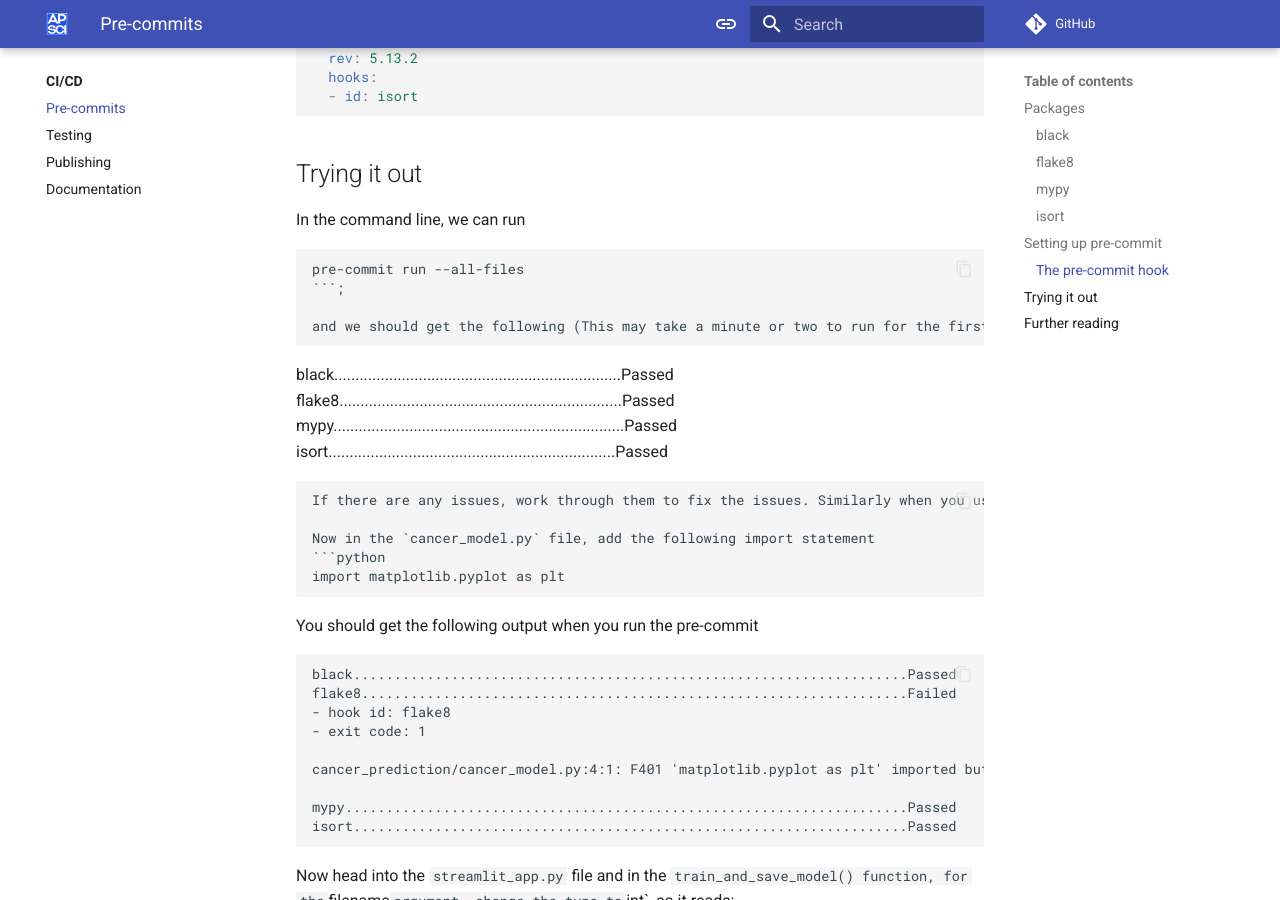
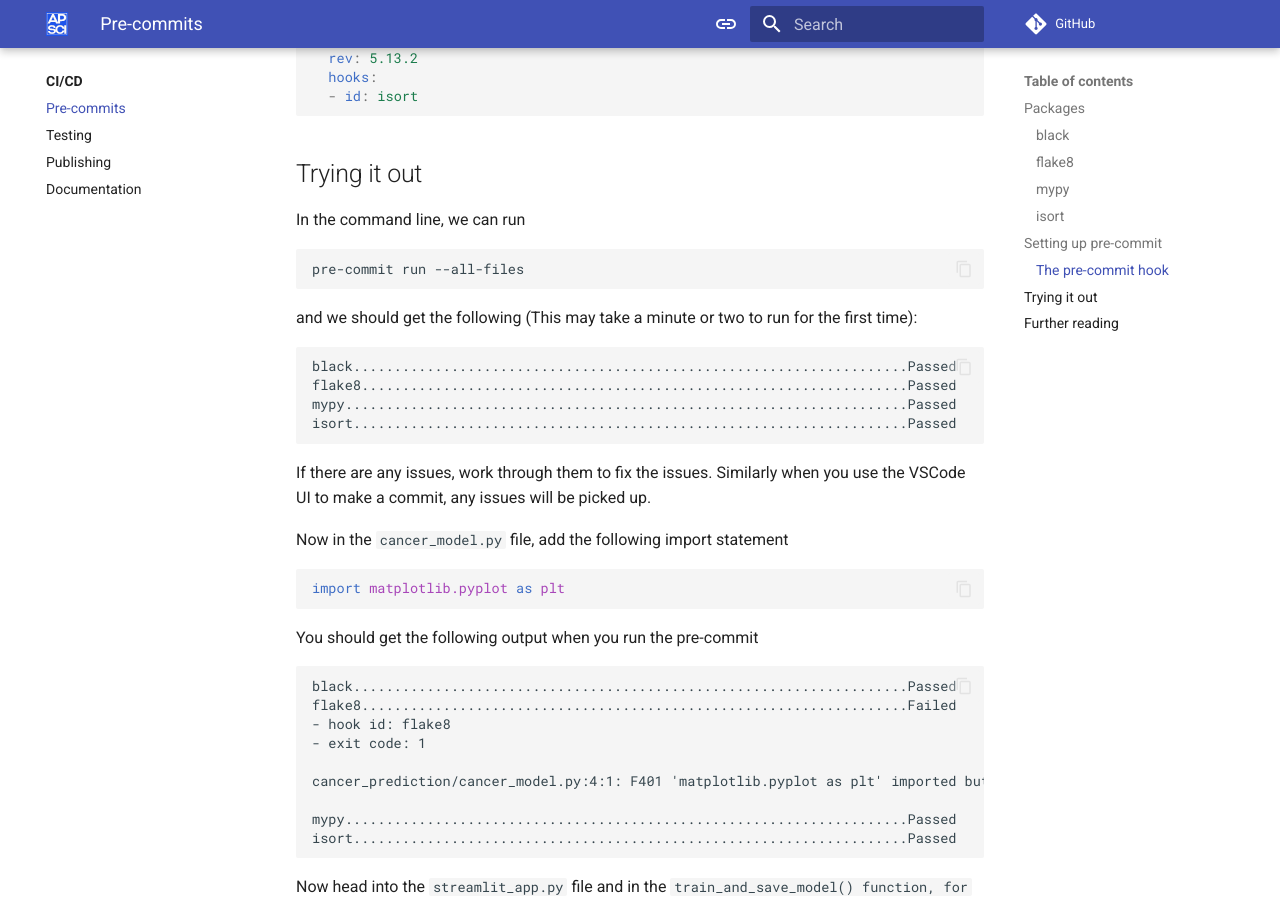
Before and after one commit to acceleratescience/packaging-publishing, an MkDocs documentation site: the page built from docs/CICD/precommit.md, in a window 1280 px wide and 900 px high, scrolled down 2472 px. Built offline with MkDocs 1.6.1 and Material for MkDocs 9.7.7, drawn with Linux system fonts in a browser that asks for light colours; comment, search, counter and statistics services are not loaded.

Commit message:
fix: fix bash parsing in ci/cd section

````diff
--- a/docs/CICD/precommit.md
+++ b/docs/CICD/precommit.md
@@ -96,12 +96,12 @@
 
 ## Trying it out
 In the command line, we can run
+```bash
+pre-commit run --all-files
 ```
-pre-commit run --all-files
-```;
 
 and we should get the following (This may take a minute or two to run for the first time):
-```
+```bash
 black....................................................................Passed
 flake8...................................................................Passed
 mypy.....................................................................Passed
````
